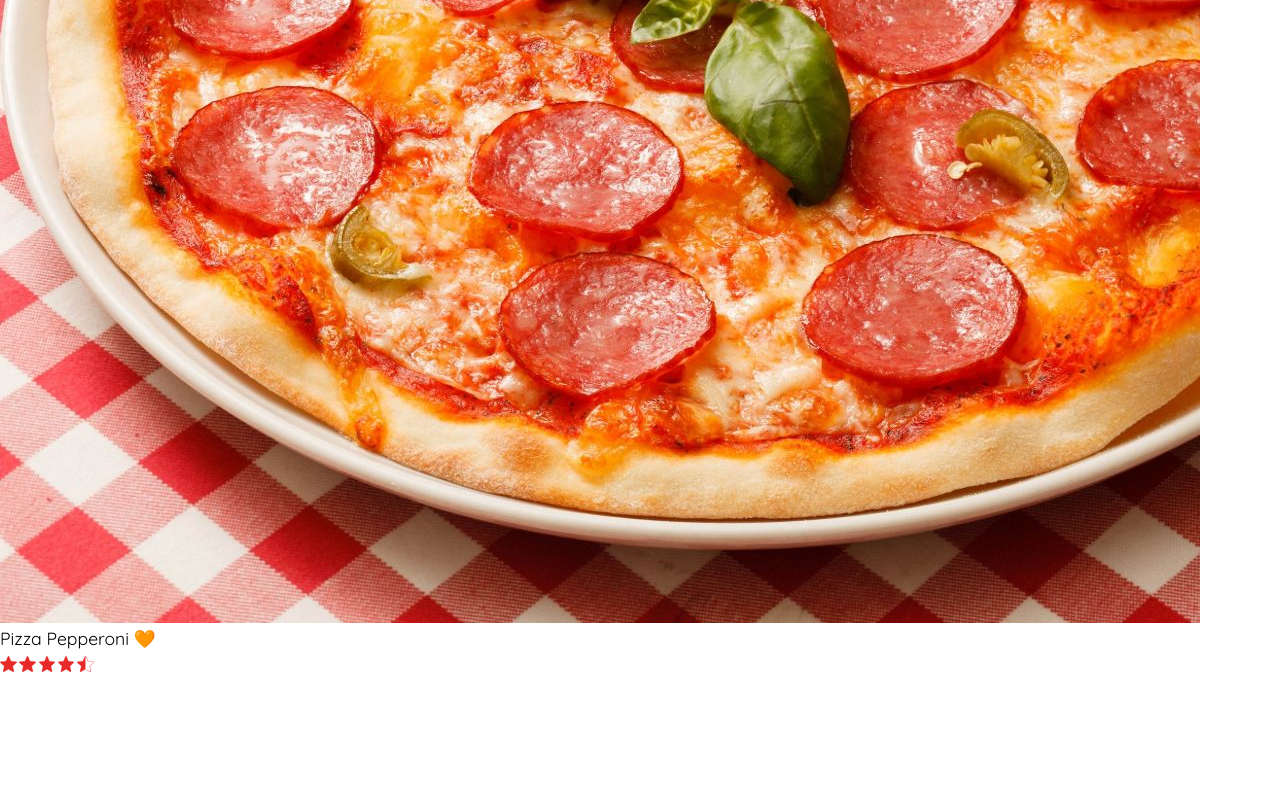
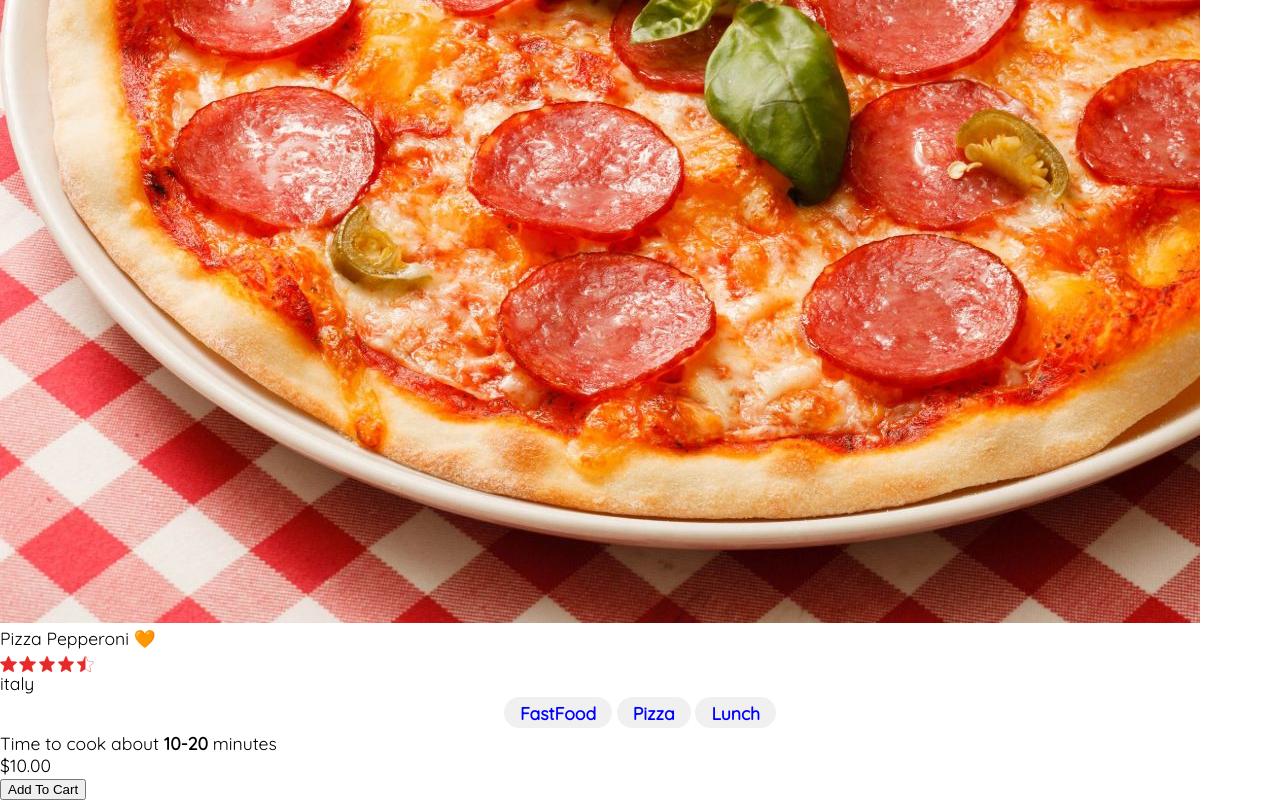
Before and after one commit to IkaMastera/Restaurant-App-Angular-IT-Step-academy, an Angular app in the folder restaurant-app/: page /food/1 in a window 1280 px wide. Shown: the part 295-1095 px from the top of the page. Before the commit the page ends 967 px from the top, so only its background shows below. Built offline with nearby package versions, Linux system fonts and the light colour scheme.

Commit message:
add: last elements of food page
added elements of food page added Only tags name for the food page component and some changes in the tags component.

```diff
--- a/restaurant-app/src/app/food-page/food-page.component.html
+++ b/restaurant-app/src/app/food-page/food-page.component.html
@@ -15,7 +15,25 @@
         </div>
 
         <div class="origins">
-            <span *ngFor=""></span>
+            <span *ngFor="let origin of food.origins">
+                {{ origin }}
+            </span>
         </div>
+
+        <div class="tags">
+            <app-tags [foodPageTags]="food.tags"></app-tags>
+        </div>
+
+        <div class="cook-time">
+            <span>
+                Time to cook about <strong>{{food.cookTime}}</strong> minutes
+            </span>
+        </div>
+
+        <div class="price">
+            <span>{{food.price|currency}}</span>
+        </div>
+
+        <button>Add To Cart</button>
     </div>
 </div>
--- a/restaurant-app/src/app/tags/tags.component.html
+++ b/restaurant-app/src/app/tags/tags.component.html
@@ -3,3 +3,8 @@
         {{ tag.name }}({{tag.count}})
     </a>
 </div>
+<div *ngIf="foodPageTags">
+    <a *ngFor="let tagName of foodPageTags" routerLink="/tag/{{tagName}}">
+        {{ tagName }}
+    </a>
+</div>
--- a/restaurant-app/src/app/tags/tags.component.ts
+++ b/restaurant-app/src/app/tags/tags.component.ts
@@ -1,4 +1,4 @@
-import { Component } from '@angular/core';
+import { Component, Input, OnInit } from '@angular/core';
 import { Tag } from '../shared/models/Tag';
 import { FoodService } from '../services/food/food.service';
 
@@ -7,13 +7,17 @@ import { FoodService } from '../services/food/food.service';
   templateUrl: './tags.component.html',
   styleUrls: ['./tags.component.css']
 })
-export class TagsComponent {
+export class TagsComponent implements OnInit{
 
-  tags:Tag[] = [];
+  @Input()
+  foodPageTags?:string[];
+  tags?:Tag[];
 
   constructor(private foodService:FoodService) { }
 
   ngOnInit(): void {
-    this.tags = this.foodService.getAllTags();
+    if(!this.foodPageTags){
+     this.tags = this.foodService.getAllTags();
+    }
   }
 }
```
